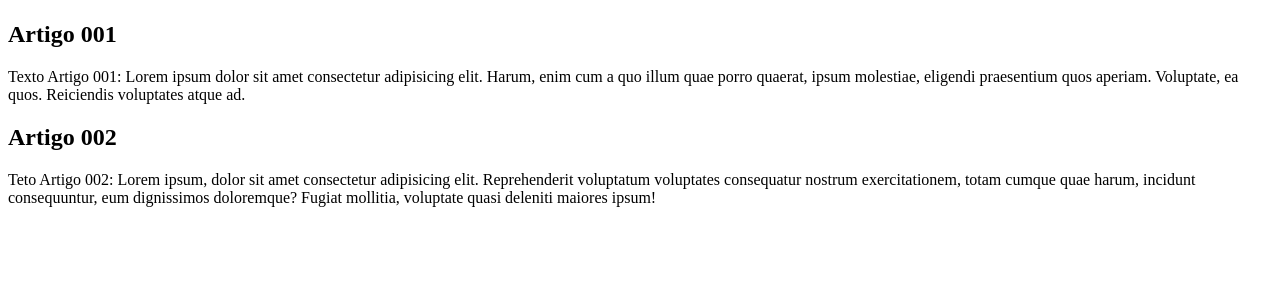
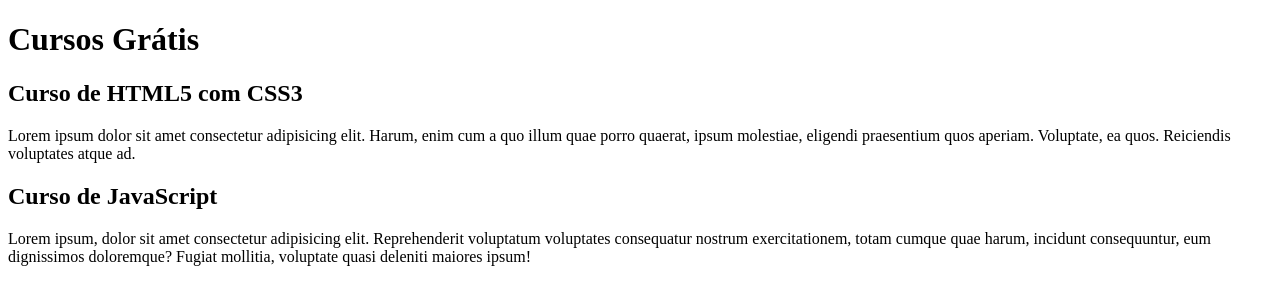
Before and after one commit to alexandramaro/projeto-site, a plain HTML site: page index.html in a window 1280 px wide. Drawn offline with Linux system fonts and the light colour scheme.

Commit message:
comecei a escrever conteúdo

```diff
--- a/index.html
+++ b/index.html
@@ -9,15 +9,15 @@
 <body>
     <main>
         <header>
-            <h1></h1>
+            <h1>Cursos Grátis</h1>
         </header>
         <article>
-            <h2>Artigo 001</h2>
-            <p>Texto Artigo 001: Lorem ipsum dolor sit amet consectetur adipisicing elit. Harum, enim cum a quo illum quae porro quaerat, ipsum molestiae, eligendi praesentium quos aperiam. Voluptate, ea quos. Reiciendis voluptates atque ad.</p>
+            <h2>Curso de HTML5 com CSS3</h2>
+            <p>Lorem ipsum dolor sit amet consectetur adipisicing elit. Harum, enim cum a quo illum quae porro quaerat, ipsum molestiae, eligendi praesentium quos aperiam. Voluptate, ea quos. Reiciendis voluptates atque ad.</p>
         </article>
         <article>
-            <h2>Artigo 002</h2>
-            <p>Teto Artigo 002: Lorem ipsum, dolor sit amet consectetur adipisicing elit. Reprehenderit voluptatum voluptates consequatur nostrum exercitationem, totam cumque quae harum, incidunt consequuntur, eum dignissimos doloremque? Fugiat mollitia, voluptate quasi deleniti maiores ipsum!</p>
+            <h2>Curso de JavaScript</h2>
+            <p>Lorem ipsum, dolor sit amet consectetur adipisicing elit. Reprehenderit voluptatum voluptates consequatur nostrum exercitationem, totam cumque quae harum, incidunt consequuntur, eum dignissimos doloremque? Fugiat mollitia, voluptate quasi deleniti maiores ipsum!</p>
         </article>
     </main>
 </body>
```
